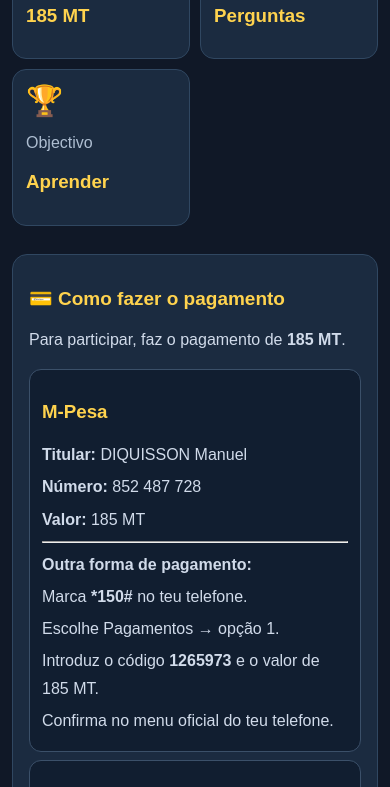
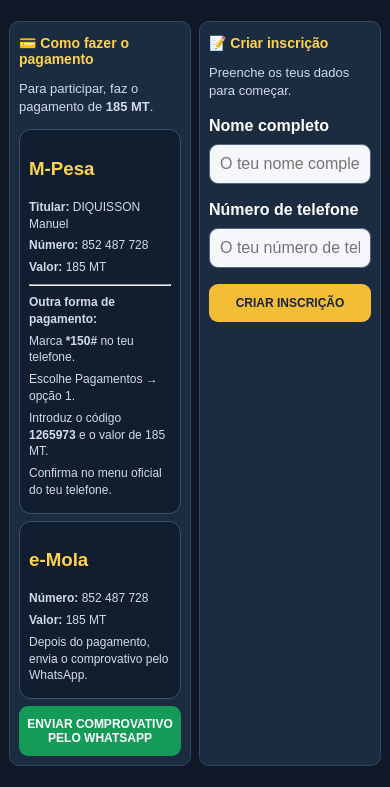
Before and after one commit to veronicamoraisnioca-source/-mj-jogos., a website: page public/index.html in a window 390 px wide. Shown: the part 686-1473 px from the top of the page. Drawn offline with Linux system fonts and the light colour scheme.

Commit message:
Add responsive grid layout and styles to CSS

```diff
--- a/public/style.css
+++ b/public/style.css
@@ -380,3 +380,134 @@ footer {
   padding: 18px;
   margin-top: 12px;
 }
+/* NOVA ORGANIZACAO MJ JOGOS */
+
+.container {
+  display: grid;
+  grid-template-columns: repeat(2, minmax(0, 1fr));
+  gap: 10px;
+  padding: 12px;
+}
+
+.hero,
+.info-grid,
+footer {
+  grid-column: 1 / -1;
+}
+
+#pagamento,
+#inscricao,
+#jogo {
+  grid-column: auto;
+  min-width: 0;
+}
+
+.info-grid {
+  display: grid;
+  grid-template-columns: repeat(3, 1fr);
+  gap: 8px;
+}
+
+.info-card {
+  padding: 10px;
+  text-align: center;
+  border-radius: 9px;
+}
+
+.panel {
+  padding: 12px;
+  border-radius: 10px;
+}
+
+.panel h2 {
+  font-size: 17px;
+  margin-top: 4px;
+}
+
+.panel p {
+  font-size: 13px;
+  line-height: 1.4;
+}
+
+.payment-box {
+  padding: 9px;
+  margin: 7px 0;
+}
+
+.payment-box p {
+  margin: 5px 0;
+  font-size: 12px;
+}
+
+input {
+  padding: 10px;
+}
+
+button {
+  padding: 12px 7px;
+  font-size: 12px;
+}
+
+.whatsapp-btn {
+  padding: 11px 5px;
+  font-size: 12px;
+}
+
+@media(max-width:650px) {
+  .container {
+    grid-template-columns: repeat(2, minmax(0, 1fr));
+    gap: 8px;
+    padding: 9px;
+  }
+
+  .hero,
+  .info-grid,
+  footer {
+    grid-column: 1 / -1;
+  }
+
+  #pagamento,
+  #inscricao,
+  #jogo {
+    grid-column: auto;
+  }
+
+  .info-grid {
+    grid-template-columns: repeat(3, 1fr);
+  }
+
+  .info-card {
+    padding: 8px 4px;
+  }
+
+  .info-card span {
+    font-size: 21px;
+  }
+
+  .info-card p {
+    font-size: 10px;
+  }
+
+  .info-card h3 {
+    font-size: 12px;
+  }
+
+  .panel {
+    padding: 9px;
+  }
+
+  .panel h2 {
+    font-size: 14px;
+  }
+}
+
+@media(max-width:350px) {
+  .container {
+    gap: 6px;
+    padding: 6px;
+  }
+
+  .panel {
+    padding: 7px;
+  }
+}
```
